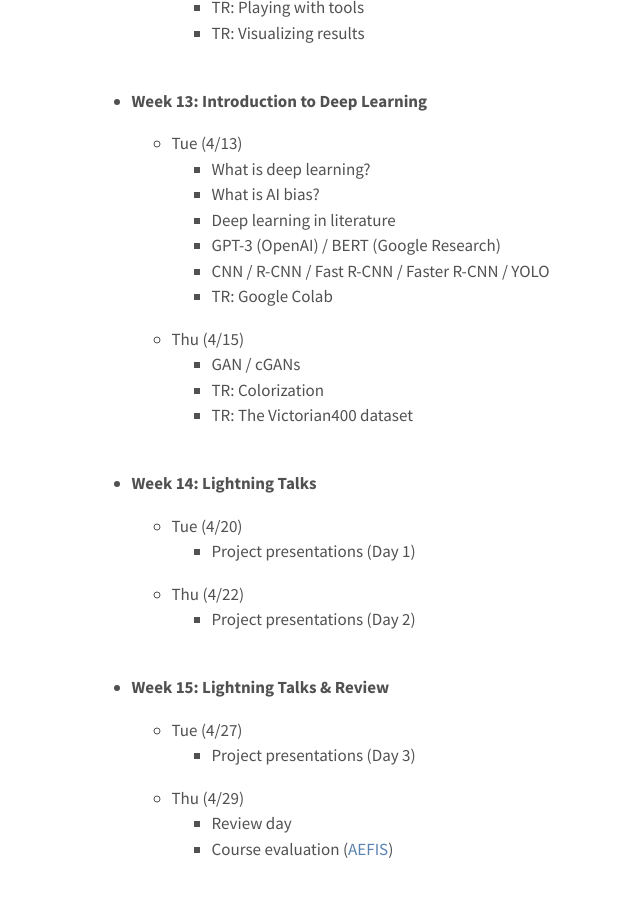
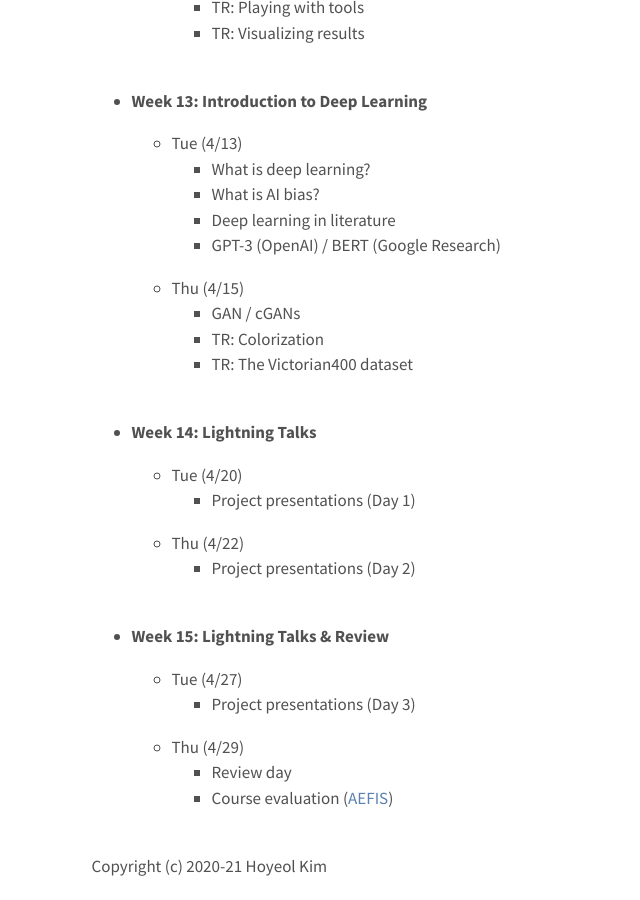
Before and after one commit to elibooklover/ENGL304-Spring2021, a Jekyll site: the page built from syllabus.md, in a window 1280 px wide and 900 px high, scrolled down 7738 px. Shown: the whole window, without its empty margins (251-891 px from the left). Built offline with Jekyll 4.4.1, drawn with Linux system fonts in a browser that asks for light colours.

Commit message:
Syllabus

```diff
--- a/syllabus.md
+++ b/syllabus.md
@@ -251,8 +251,6 @@ The course schedule is subject to changes. <br>
     * What is AI bias?
     *	Deep learning in literature
     *	GPT-3 (OpenAI) / BERT (Google Research)
-    *	CNN / R-CNN / Fast R-CNN / Faster R-CNN / YOLO
-    *	TR: Google Colab
   * Thu (4/15)
     *	GAN / cGANs
     *	TR: Colorization
```
